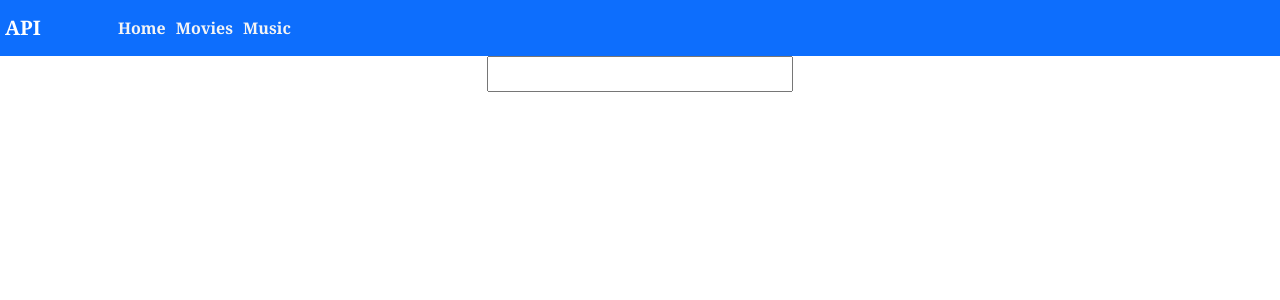
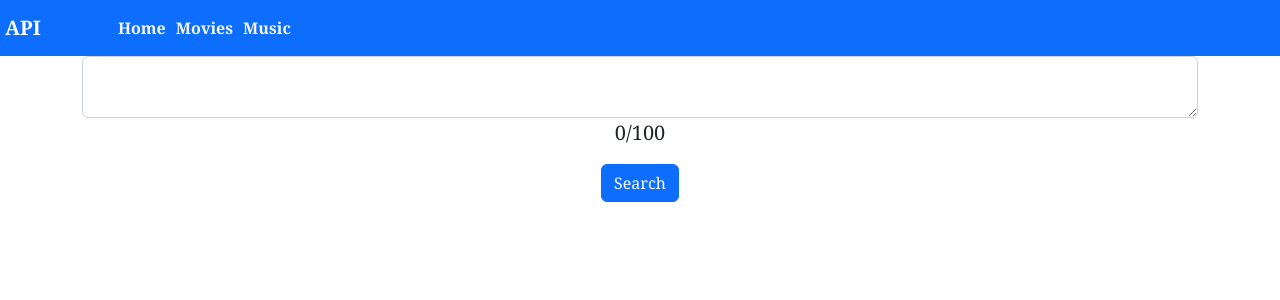
Before and after one commit to rebahama/API-mashup, a React (Create React App) app: page /music in a window 1280 px wide. Shown: the top 300 px of the page. Built offline with nearby package versions, Linux system fonts and the light colour scheme.

Commit message:
add forms

```diff
--- a/src/webpage/Music.js
+++ b/src/webpage/Music.js
@@ -1,11 +1,13 @@
 import React, { useEffect, useState } from 'react'
 import axios from 'axios';
+import { Container, Form, Button } from 'react-bootstrap';
+
 
 
 
 const Music = () => {
 
-
+  const [loaded, setLoaded] = useState(false);
   const [music, SetMusic] = useState([]);
   const [lyric, setLyrics] = useState("");
 
@@ -25,6 +27,7 @@ const Music = () => {
     axios.request(options).then(function (response) {
       console.log(response.data.tracks.hits);
       SetMusic(response.data.tracks.hits)
+
       console.log(music)
 
     }).catch(function (error) {
@@ -35,30 +38,28 @@ const Music = () => {
   }
 
 
+
   return (
 
     <div>
-      <form onSubmit={handleSubmit}>
-        <input
-          type="text"
+      <Container>
+      <Form onSubmit={handleSubmit}>
+        <Form.Control as="textarea"
           value={lyric}
           onChange={(e) => setLyrics(e.target.value)}
         />
-      </form>
+        <p> {lyric.length}/100</p>
+        <Button type="submit"> Search</Button>
+      </Form>
+      </Container>
       {music.map((musics) => {
 
         return <div key={musics.track.key}>
-
-
           <p> song name: {musics.track.title}</p>
-
           <p> Artist: {musics.track.subtitle}</p>
           <img src={musics.track.images.background} alt="artist avatar"></img>
           <a href={musics.track.url} target='_blank'> Click here to hear song </a>
-
-        </div>
-
-      })}
+        </div>})}
 
     </div>
   )
```
